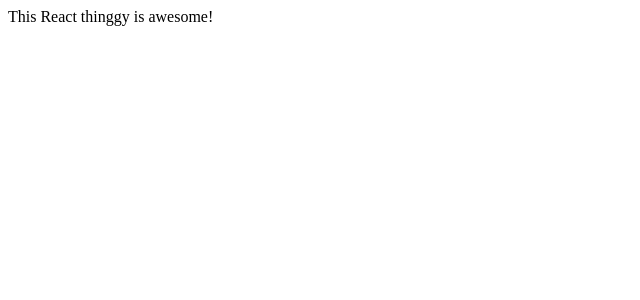
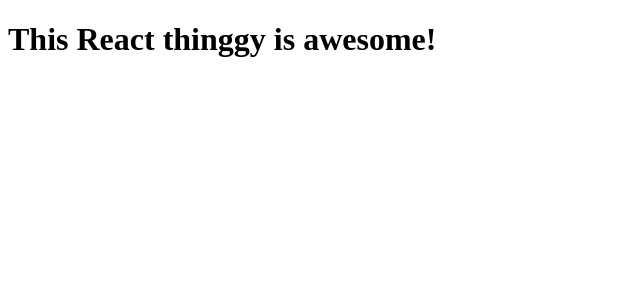
Before and after one commit to sebapereyro/master-catalog, a React (Create React App) app in the folder client/: page / in a window 1280 px wide. Shown: the top 300 px of the page, without its empty margins (0-640 px from the left). Built offline with nearby package versions, Linux system fonts and the light colour scheme.

Commit message:
small progress

```diff
--- a/client/src/components/App.js
+++ b/client/src/components/App.js
@@ -1,7 +1,7 @@
 // Rendering layer of the application
 // Routing (React Router)
 // Name strategy is it is exporting a class or a component will be Capital
-// othewise if we jsut export functions will be lowercase
+// othewise if we just export functions will be lowercase
 
 //using webpack and babel
 import React from 'react';
@@ -12,7 +12,7 @@
 
 class App extends React.Component {
   render() {
-    return <div>This React thinggy is awesome!</div>;
+    return <h1>This React thinggy is awesome!</h1>;
   }
 }
 
--- a/client/src/index.js
+++ b/client/src/index.js
@@ -4,7 +4,17 @@
 
 import React from 'react';
 import ReactDOM from 'react-dom';
+import { Provider } from 'react-redux';
+import { createStore, applyMiddleware } from 'redux';
+
 import App from './components/App';
 
+const store = createStore(() => [], {}, applyMiddleware());
+
 const root = document.querySelector('#root');
-ReactDOM.render(<App />, root);
+ReactDOM.render(
+  <Provider store={store}>
+    <App />
+  </Provider>,
+  root
+);
```
Also changed, not shown: 1 other file (tests, documents, lock files or other folders).
